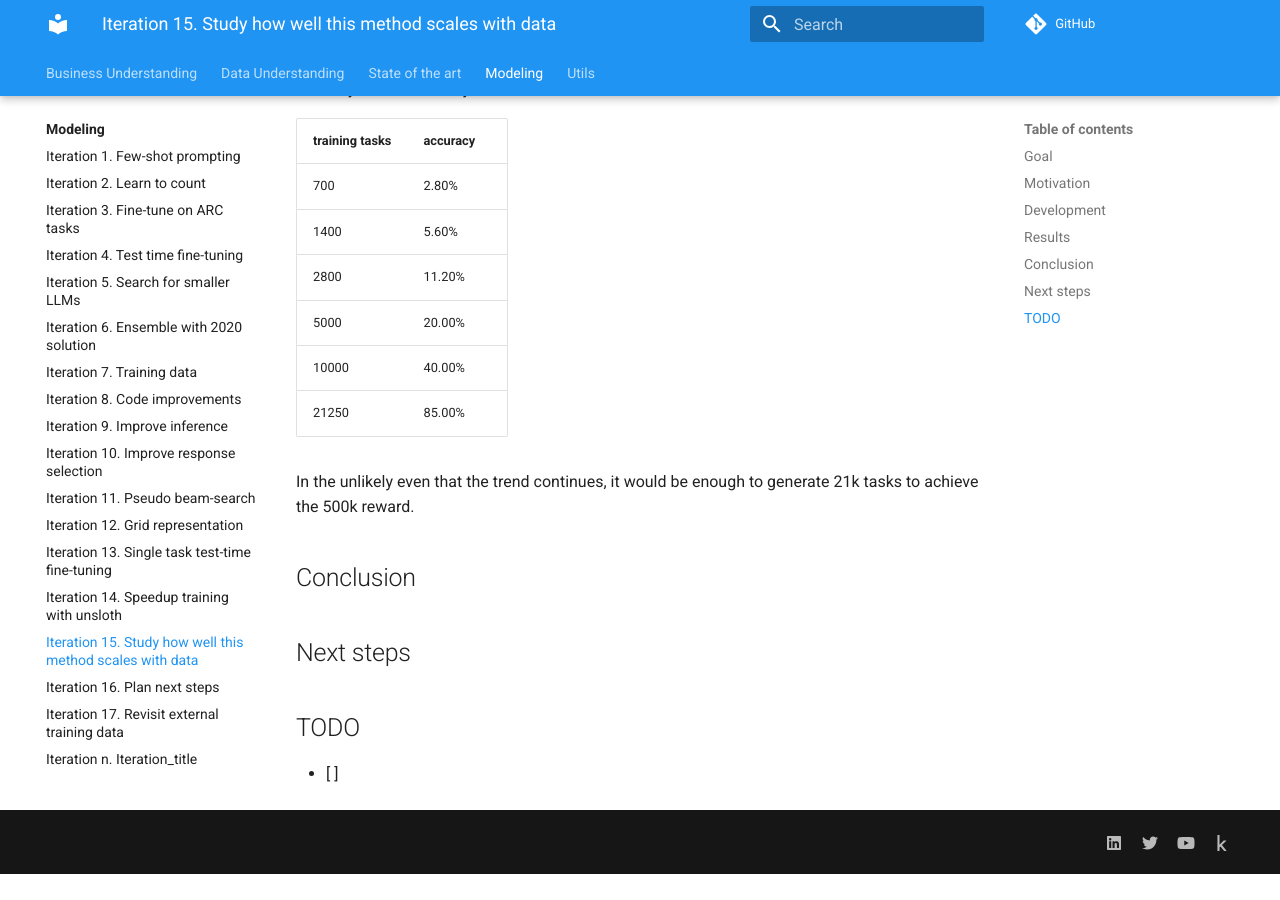
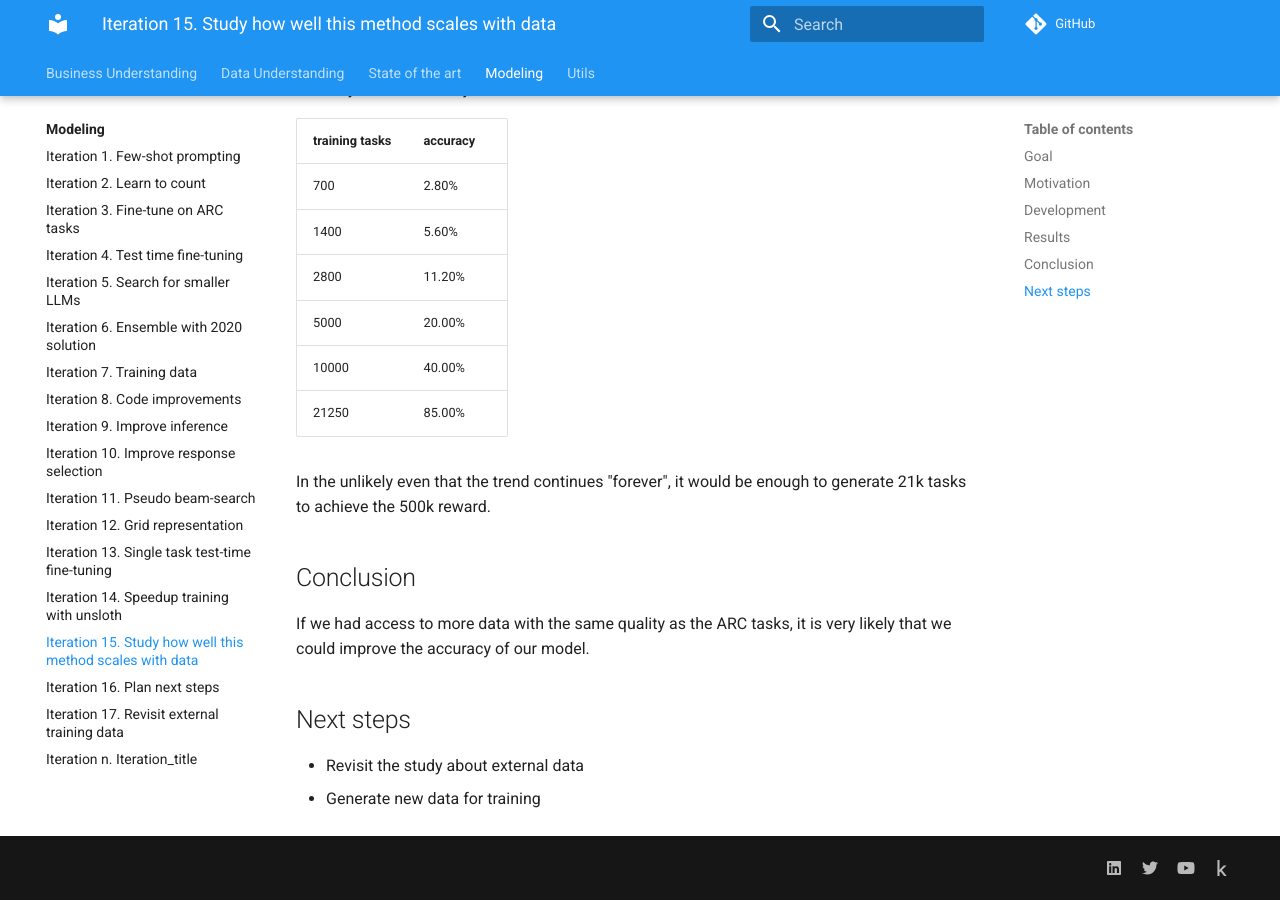
Before and after one commit to zhengjunyao-work/arc24, an MkDocs documentation site: the page built from docs/modeling/Iteration_15_study_data_scaling.md, in a window 1280 px wide and 900 px high, scrolled down 1425 px. Built offline with MkDocs 1.6.1 and Material for MkDocs 9.7.7, drawn with Linux system fonts in a browser that asks for light colours; comment, search, counter and statistics services are not loaded; before the commit the page ends 2299 px from its top, so only the background shows below that.

Commit message:
closing iteration 15

```diff
--- a/docs/modeling/Iteration_15_study_data_scaling.md
+++ b/docs/modeling/Iteration_15_study_data_scaling.md
@@ -34,12 +34,13 @@ yield an accuracy of 5%.
 | 10000          | 40.00%   |
 | 21250          | 85.00%   |
 
-In the unlikely even that the trend continues, it would be enough to generate 21k tasks to achieve the 500k reward.
+In the unlikely even that the trend continues "forever", it would be enough to generate 21k tasks to achieve the 500k reward.
 
 ## Conclusion
 
+If we had access to more data with the same quality as the ARC tasks, it is very likely that we could improve the accuracy of our model.
+
 ## Next steps
 
-## TODO
-
-- [ ]
+- Revisit the study about external data
+- Generate new data for training
```
